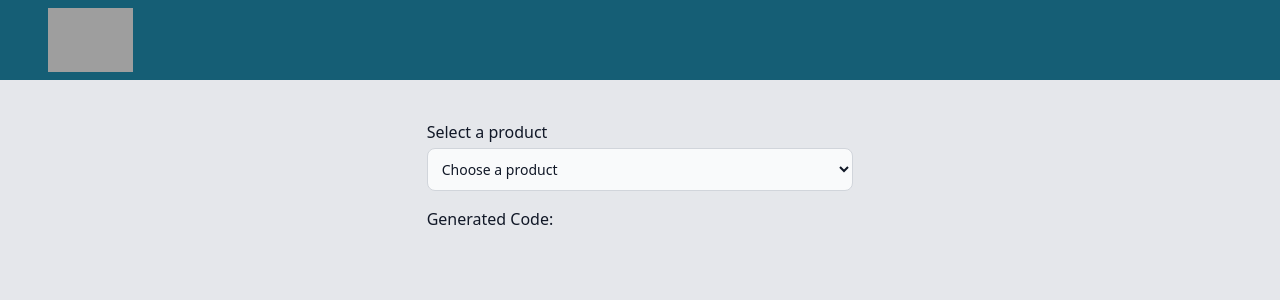
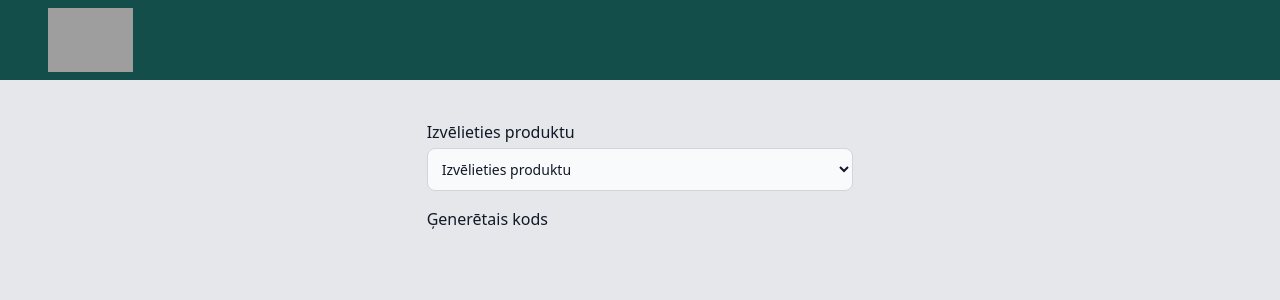
Before and after one commit to rncs92/Burti, a PHP site: template app/Views/Index/index.html.twig in a window 1280 px wide. Shown: the top 300 px of the page. Run offline with PHP 8.4, Linux system fonts and the light colour scheme; the template is opened without the code that fills it, so the values that code supplies are empty; some libraries are stand-ins or nearby versions; grey boxes are pictures that could not be loaded.

Commit message:
Update 19/10

```diff
--- a/app/Views/Index/index.html.twig
+++ b/app/Views/Index/index.html.twig
@@ -8,7 +8,7 @@
 </head>
 <body class="bg-gray-200 w-screen h-screen">
 <section class="relative mx-auto w-fit">
-    <nav class="flex justify-between bg-cyan-800 text-white w-screen">
+    <nav class="flex justify-between bg-teal-900 text-white w-screen">
         <div class="px-5 xl:px-12 py-2 flex w-full items-center">
             <div class="flex items-center space-x-36">
                 <a class="text-3xl font-bold font-heading" href="/">
@@ -21,46 +21,45 @@
 </section>
 <div class="flex justify-center mt-10">
     <div class="w-1/3">
-        <label for="items" class="block mb-1 text-md font-medium text-gray-900 dark:text-white">Select a product</label>
+        <label for="items" class="block mb-1 text-md font-medium text-gray-900 dark:text-white">Izvēlieties
+            produktu</label>
         <select id="items"
                 class="bg-gray-50 border border-gray-300 text-gray-900 text-sm rounded-lg focus:ring-blue-500 focus:border-blue-500 block w-full p-2.5">
-            <option value="" selected disabled>Choose a product</option>
+            <option value="" selected disabled>Izvēlieties produktu</option>
             {% for item in items %}
                 <option value="{{ item.code }}">{{ item.description }}</option>
             {% endfor %}
         </select>
         <div id="varieties-dropdowns"></div>
-        <label class="block mb-1 mt-4 text-md font-medium text-gray-900 dark:text-white">Generated Code:</label>
+        <label class="block mb-1 mt-4 text-md font-medium text-gray-900 dark:text-white">Ģenerētais kods</label>
         <p id="code-display" class="p-2 text-lg font-semibold"></p>
     </div>
 </div>
-
 <script>
     document.addEventListener("DOMContentLoaded", function () {
-        // Iegūt info no izvēlētajiem produktiem
+        // Mainīgie izvēlētajiem produktiem un opcijām
         const productSelect = document.getElementById("items");
         const varietiesDropdowns = document.getElementById("varieties-dropdowns");
         const codeDisplay = document.getElementById("code-display");
 
-        // Koda mainīgais, kur tiek glabāts kods
+        // Koda mainīgais, koda sagalbāšanai
         let code = "";
 
-        // Piefiksē izmaiņas produkta izvēlē
+        // Listeners, lai uztvertu izvēlētā produkta izmaiņas
         productSelect.addEventListener("change", () => {
-            // Attīrīt kodu pie izmaiņām
-            codeDisplay.textContent = '';
+            // Attīrīt veco kodu pēc izvēlētā produkta maiņas
+            code = "";
 
-            // Iztīrīt varieties pie produkta izmaiņas
-            varietiesDropdowns.innerHTML = '';
-
-            // Piefiksēt izvēlētā produkta kodu
+            // Iegūt produkta kodu
             const selectedProductCode = String(productSelect.value);
-            code = selectedProductCode;
-
             const selectedProduct = {{ jsonItems | raw }}.
             find(product => product.code === selectedProductCode);
 
-            if (selectedProduct && selectedProduct.varieties.length > 0) {
+            if (selectedProduct) {
+                // Attīrīt iepriekšējā izvēlētā produkta varieties
+                varietiesDropdowns.innerHTML = '';
+
+                // Izveidot dropdowns katram varieties ar tā opcijām
                 selectedProduct.varieties.forEach(variety => {
                     const varietyDropdown = document.createElement("select");
                     varietyDropdown.classList.add(
@@ -74,13 +73,13 @@
                         "focus:border-blue-500",
                         "block",
                         "w-full",
-                        "p-2.5",
-                        "mt-2"
+                        "p-2.5"
                     );
 
-                    varietyDropdown.innerHTML = `<option value="${variety.code}" selected disabled>${variety.description}</option>`;
+                    varietyDropdown.innerHTML = `<option value="" selected disabled>${variety.description}</option>`;
+                    varietyDropdown.addEventListener("change", updateOptionSelect);
 
-                    // Izveidot varieties opcijas
+                    // Iveidotor varieties opcijas
                     variety.options.forEach(option => {
                         const optionOption = document.createElement("option");
                         optionOption.value = option.code;
@@ -88,22 +87,28 @@
                         varietyDropdown.appendChild(optionOption);
                     });
 
-                    // EventListener, lai izmainītu kodu atkarībā pēc izvēlētajām varieties opcijām
-                    varietyDropdown.addEventListener("change", () => {
-                        const selectedVarietyCode = varietyDropdown.value;
-                        if (selectedVarietyCode) {
-                            code += "." + selectedVarietyCode;
-                        }
-                        codeDisplay.textContent = code;
-                    });
-
                     varietiesDropdowns.appendChild(varietyDropdown);
                 });
-            } else {
-                // Ja produktam nav varieties, tad attēlot produkta kodu
-                codeDisplay.textContent = code;
             }
+
+            updateOptionSelect();
         });
+
+        function updateOptionSelect() {
+            // Iegūt varieties opcijas un kodus
+            const selectedOptions = Array.from(varietiesDropdowns.children).map(
+                (varietyDropdown) => varietyDropdown.value
+            );
+
+            // Atrast izvēlētā produkta kodu
+            const selectedProductCode = String(productSelect.value);
+
+            // Izveidot kodu savienojot produkta kodu ar opciju kodiem
+            code = selectedProductCode + "." + selectedOptions.join(".");
+
+            // Attēlot kodu no koda mainīgā
+            codeDisplay.textContent = `Code: ${code}`;
+        }
     });
 </script>
 </body>
```
